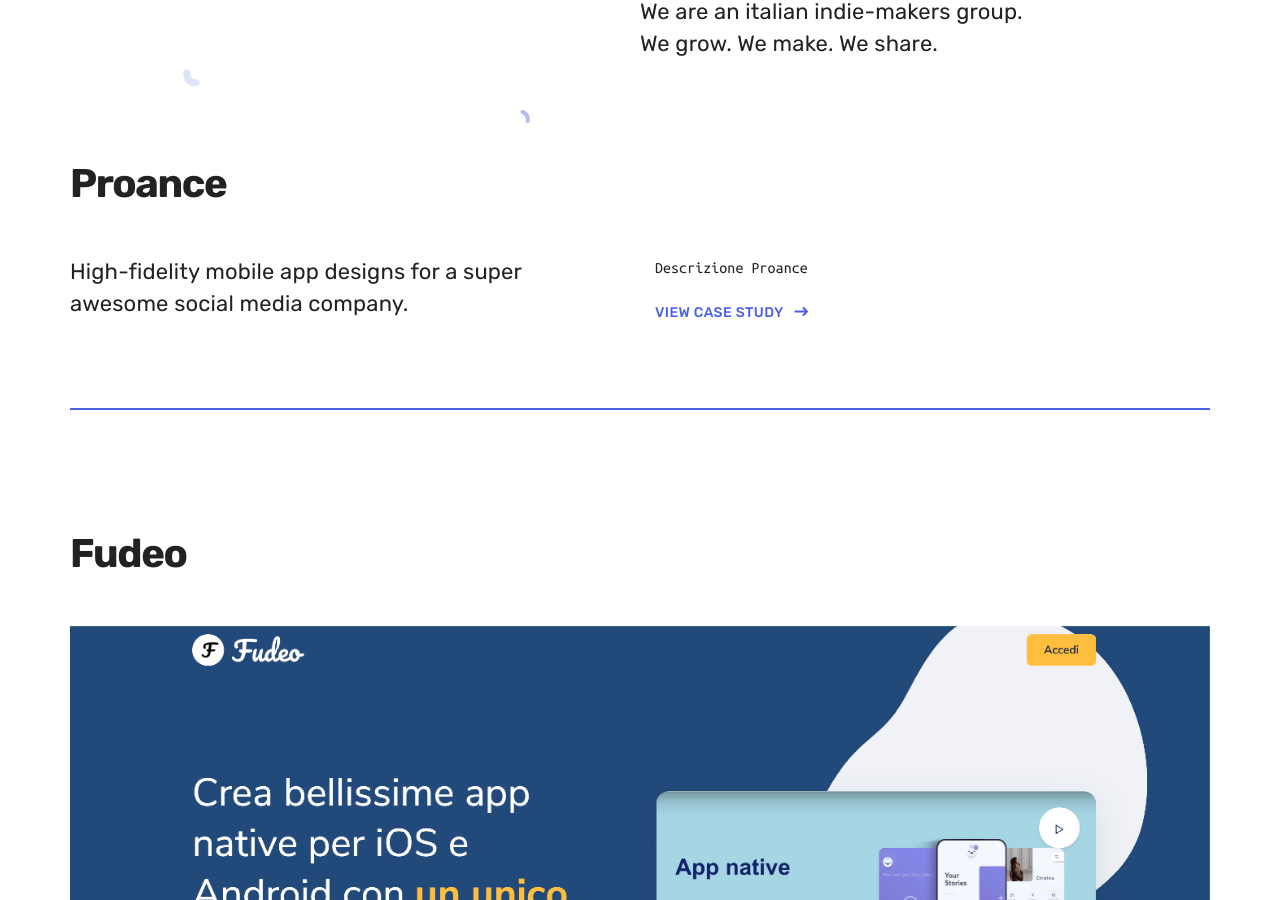
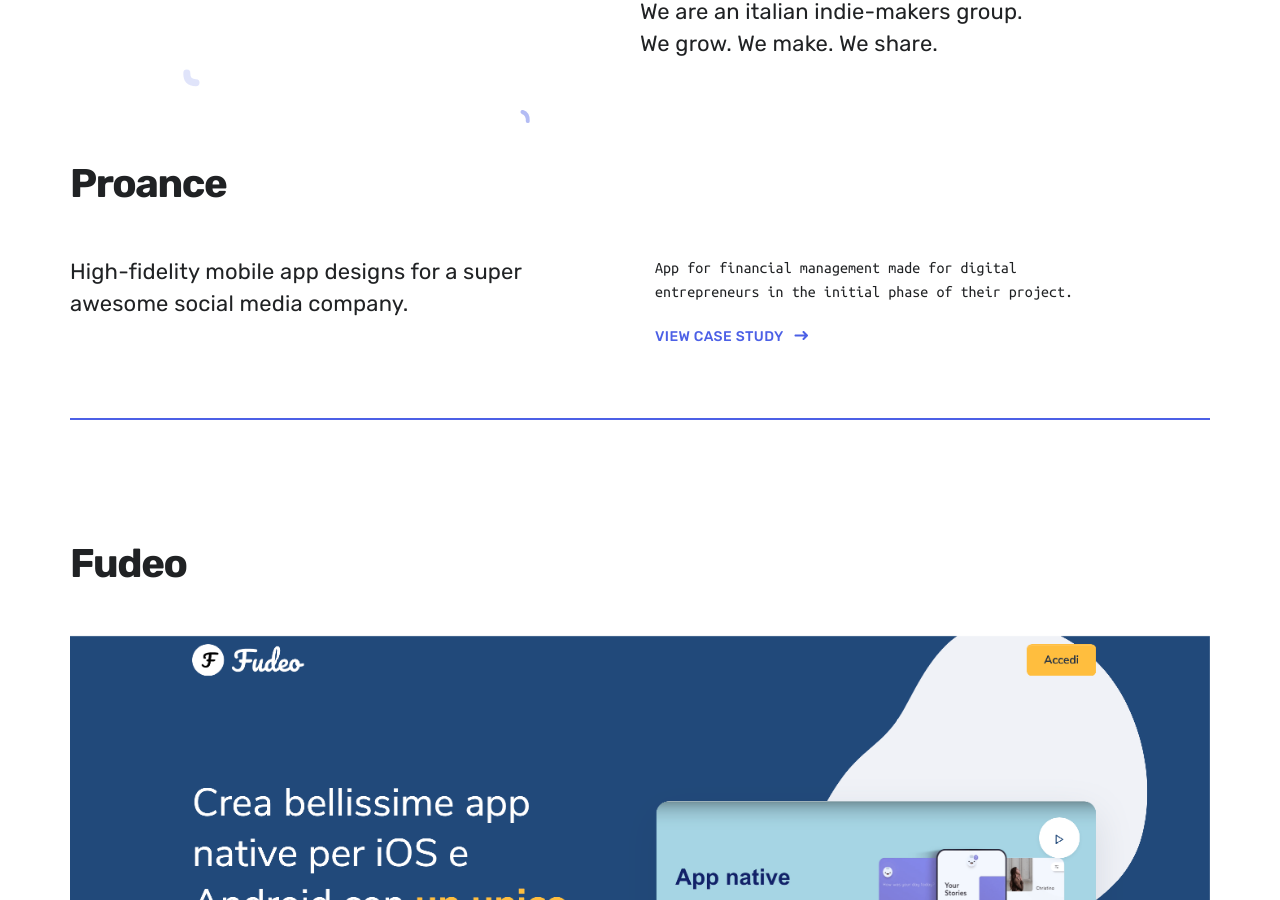
Before and after one commit to alea-git/alea-git.github.io, a Jekyll site: the page built from index.html, in a window 1280 px wide and 900 px high, scrolled down 418 px. Built offline with Jekyll 4.4.1, drawn with Linux system fonts in a browser that asks for light colours; nearby versions of some CDN libraries.

Commit message:
Updated '_projects/mobile-app-2.md' via CloudCannon

```diff
--- a/_projects/mobile-app-2.md
+++ b/_projects/mobile-app-2.md
@@ -2,7 +2,9 @@
 title: Proance
 subtitle: High-fidelity mobile app designs for a super awesome social media company.
 date: 2019-10-15 00:00:00
-description: Descrizione Proance
+description: >-
+  App for financial management made for digital entrepreneurs in the initial
+  phase of their project.
 featured_image: demo.jpg
 accent_color: '#4c60e6'
 gallery_images: []
```
